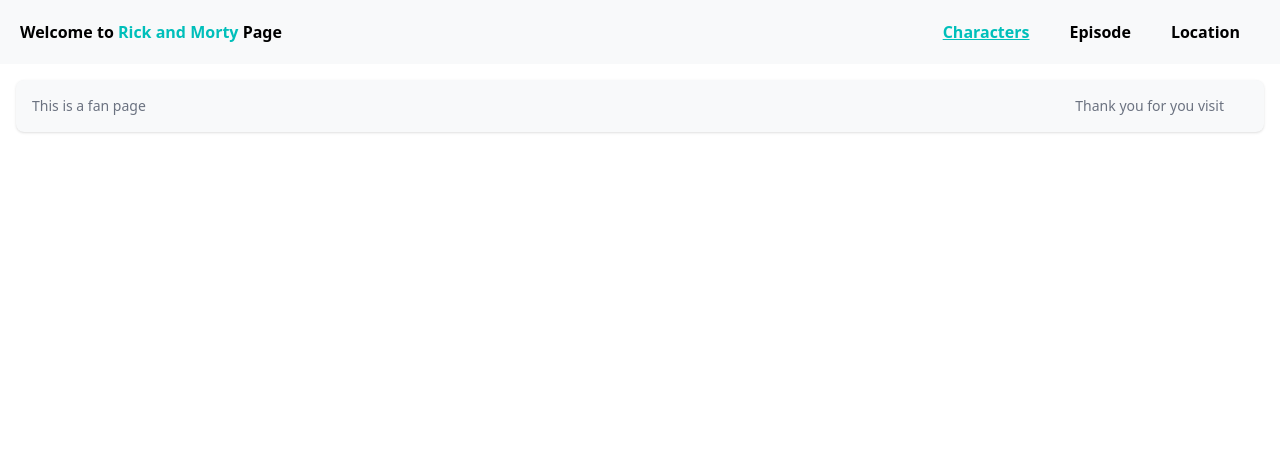
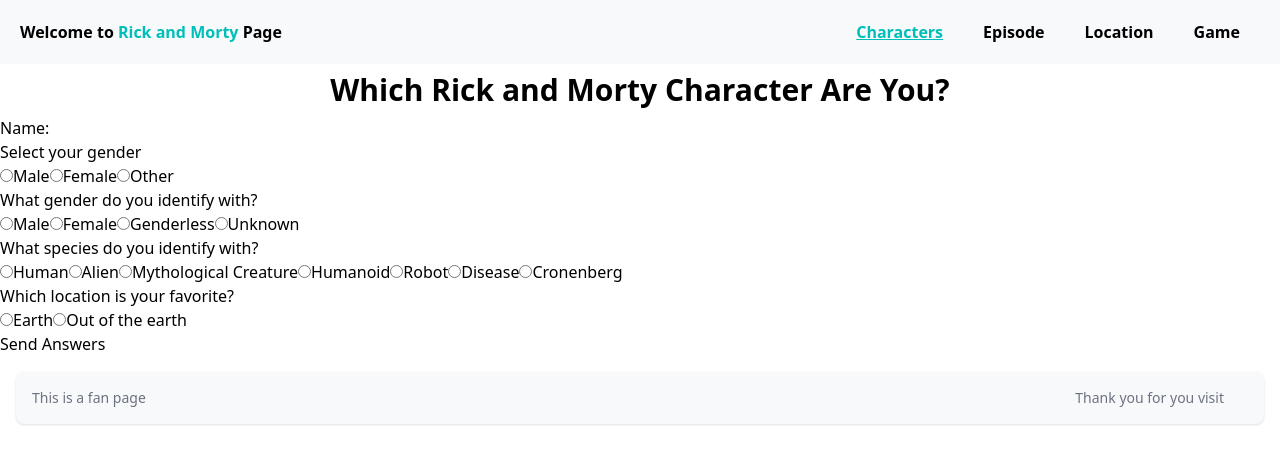
Before and after one commit to MCristina94/Prueba-tecnica-react, a React (Vite) app: page /game in a window 1280 px wide. Shown: the top 464 px of the page. Built offline with nearby package versions, Linux system fonts and the light colour scheme.

Commit message:
se adelanta componente game

```diff
--- a/src/App.jsx
+++ b/src/App.jsx
@@ -7,6 +7,7 @@
 import Footer from './Components/Footer';
 import DetailLocation from './Components/DetailLocation';
 import DetailEpisode from './Components/DetailEpisode';
+import Game from './Components/Game';
 
 function App() {
   return (
@@ -21,6 +22,7 @@
           <Route path='/location' element={<Location/>}/>
           <Route path='/location/detail-location/:id' element={<DetailLocation/>}/>
           <Route path='/episode/detail-episode/:id' element={<DetailEpisode/>}/>
+          <Route path='/game' element={<Game/>} />
         </Routes>
       </main>
       <footer>
--- /dev/null
+++ b/src/Components/Game.jsx
@@ -0,0 +1,13 @@
+import React from 'react'
+import FormGame from './Generics/FormGame'
+
+const Game = () => {
+  return (
+    <>
+        <h2 className='text-center m-2 font-bold text-3xl'>Which Rick and Morty Character Are You?</h2>
+        <FormGame/>
+    </>
+  )
+}
+
+export default Game
--- /dev/null
+++ b/src/Components/Generics/FormGame.jsx
@@ -0,0 +1,61 @@
+import React from 'react'
+
+const FormGame = () => {
+  return (
+    <>
+        <form>
+        <div>
+            <label>Name:</label>
+            <input type='text'/>
+        </div>
+        <div>
+            <p>Select your gender</p>
+            <input type='radio' id='gender1' name='gender'/>
+            <label htmlFor='gender1'>Male</label>
+            <input type='radio' id='gender2' name='gender'/>
+            <label htmlFor='gender2'>Female</label>
+            <input type='radio' id='gender3' name='gender'/>
+            <label htmlFor='gender3'>Other</label>
+        </div>
+        <div>
+            <p>What gender do you identify with? </p>
+            <input type='radio' id='genderP1' name='genderPrefer'/>
+            <label htmlFor='genderP1'>Male</label>
+            <input type='radio' id='genderP2' name='genderPerfer'/>
+            <label htmlFor='genderP2'>Female</label>
+            <input type='radio' id='genderP3' name='genderPrefer'/>
+            <label htmlFor='genderP3'>Genderless</label>
+            <input type='radio' id='genderP4' name='genderPrefer'/>
+            <label htmlFor='genderP4'>Unknown</label>
+        </div>
+        <div>
+            <p>What species do you identify with? </p>
+            <input type='radio' id='species1' name='species'/>
+            <label htmlFor='species1'>Human</label>
+            <input type='radio' id='species2' name='species'/>
+            <label htmlFor='species2'>Alien</label>
+            <input type='radio' id='species3' name='species'/>
+            <label htmlFor='species3'>Mythological Creature</label>
+            <input type='radio' id='species4' name='species'/>
+            <label htmlFor='species4'>Humanoid</label>
+            <input type='radio' id='species5' name='species'/>
+            <label htmlFor='species5'>Robot</label>
+            <input type='radio' id='species6' name='species'/>
+            <label htmlFor='species6'>Disease</label>
+            <input type='radio' id='species7' name='species'/>
+            <label htmlFor='species7'>Cronenberg</label>
+        </div>
+        <div>
+            <p>Which location is your favorite? </p>
+            <input type='radio' id='location1' name='location'/>
+            <label htmlFor='location1'>Earth</label>
+            <input type='radio' id='location2' name='location'/>
+            <label htmlFor='location2'>Out of the earth</label>
+        </div>
+        <button>Send Answers</button>
+        </form>
+    </>
+  )
+}
+
+export default FormGame
--- a/src/Components/Header.jsx
+++ b/src/Components/Header.jsx
@@ -20,6 +20,7 @@
           <Link to={'/'} onClick={() => handleClick('character')} className= {`mx-5  hover:text-cod-gray-header-hover ${isSelect === 'character'? 'text-cod-gray-header-namePage text-decoration-line: underline' : null}`}>Characters</Link>
           <Link to={'/episode'} onClick={() => handleClick('episode')} className= {`mx-5  hover:text-cod-gray-header-hover ${isSelect === 'episode' ? 'text-cod-gray-header-namePage text-decoration-line: underline' : null}`}>Episode</Link>
           <Link to={'/location'} onClick={() => handleClick('location')} className= {`mx-5  hover:text-cod-gray-header-hover ${isSelect === 'location' ? 'text-cod-gray-header-namePage text-decoration-line: underline ' : null}`}>Location</Link>
+          <Link to={'/game'} onClick={() => handleClick('game')} className= {`mx-5  hover:text-cod-gray-header-hover ${isSelect === 'game' ? 'text-cod-gray-header-namePage text-decoration-line: underline ' : null}`}>Game</Link>
         </nav>
          {/* Hamburger button for small screens */}
         <nav className='md:hidden flex flex-col'>
@@ -38,6 +39,9 @@
               <li>
               <Link to={'/location'} className='block py-2 px-3 text-gray-900 rounded hover:bg-gray-100 md:hover:bg-transparent md:border-0 md:hover:text-blue-700 md:p-0'>Locations</Link>
               </li>
+              <li>
+              <Link to={'/game'} className='block py-2 px-3 text-gray-900 rounded hover:bg-gray-100 md:hover:bg-transparent md:border-0 md:hover:text-blue-700 md:p-0'>Game</Link>
+              </li>
             </ul>
           </article>
          )}
--- a/src/Components/Home.jsx
+++ b/src/Components/Home.jsx
@@ -62,7 +62,7 @@
       console.error('error', error);
     }
   };
-
+console.log(characters);
   const handleGenderChange = (e) => {
     const genderSelected = e.target.value;
     setGenderSelect(genderSelected);
```
